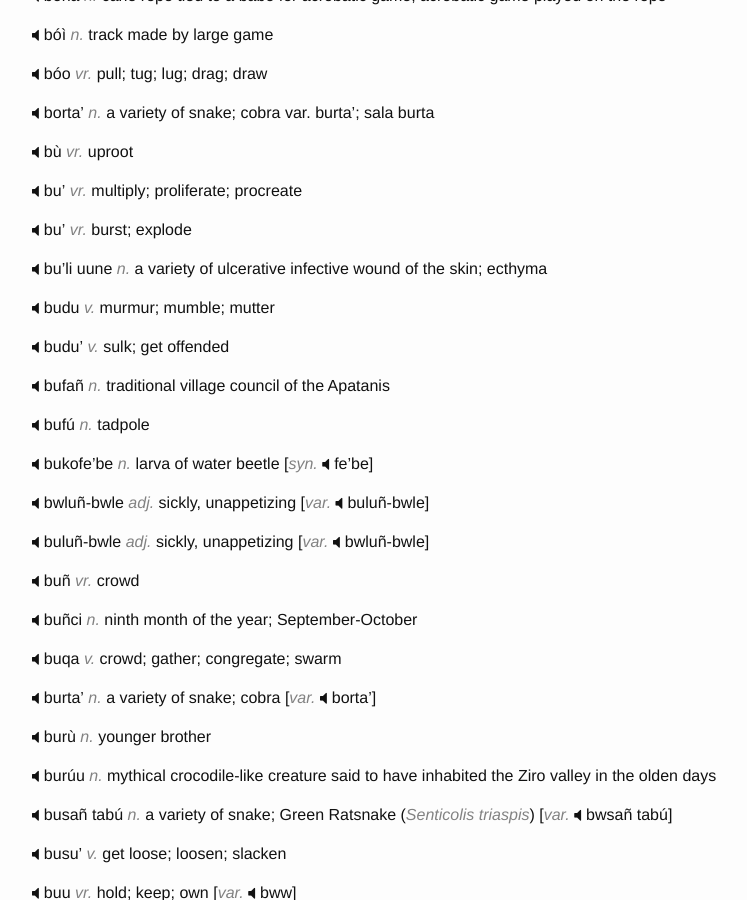
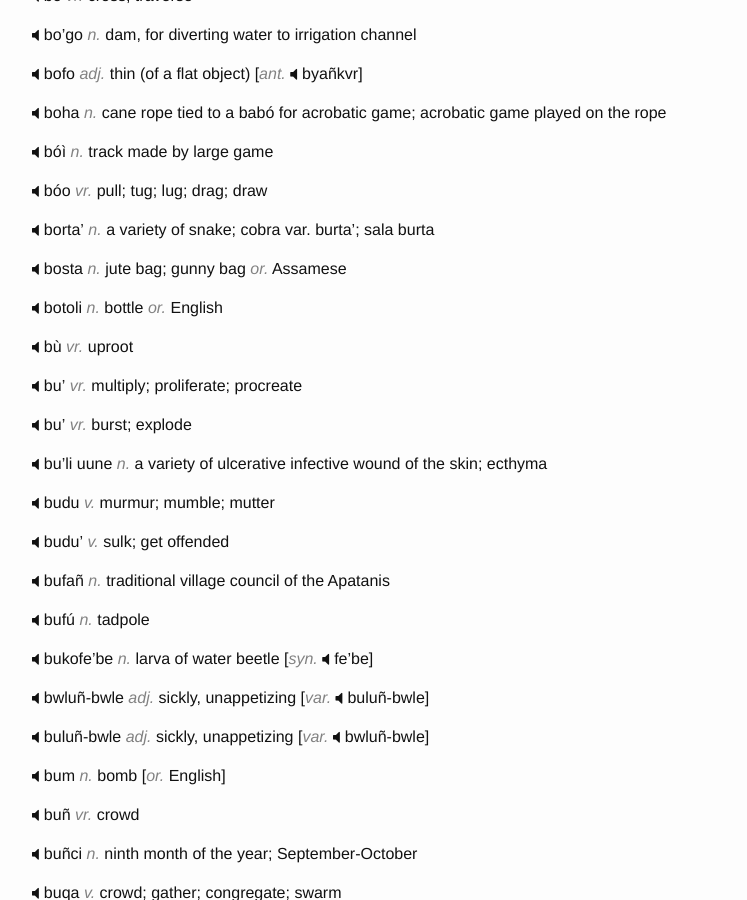
Before and after one commit to hacksparrow/language.apatani.org, a Jekyll site: the page built from dictionary/b.md, in a window 1280 px wide and 900 px high, scrolled down 4027 px. Shown: the whole window, without its empty margins (238-985 px from the left). Built offline with Jekyll 4.4.1, drawn with Linux system fonts in a browser that asks for light colours; nearby versions of some CDN libraries; comment, search, counter and statistics services are not loaded; some of the changed text lies outside the part shown.

Commit message:
Update b.md

```diff
--- a/dictionary/b.md
+++ b/dictionary/b.md
@@ -44,9 +44,15 @@ __baji__  _n._  time  [_or._ Assamese]
 
 __baka'__ _n._  dent; depression
 
+__bako'__	_n._	box	[_or._	Assamese]
+
+__baltiq__	_n._	bucket
+
 __balu__  _n._  garden
 
 __bañbañ__  _adj._  heavy or hoarse voice
+
+__bañs garw__	_n._	bus	[_or._	English]
 
 __bar__ _vr._  carry something with a horizontal bar or a rod
 
@@ -204,6 +210,11 @@ __bóo__ _vr._  pull; tug; lug; drag; draw
 
 __borta'__  _n._  a variety of snake; cobra var.  burta'; sala burta
 
+__bosta__	_n._	jute bag; gunny bag	_or._	Assamese
+
+
+__botoli__	_n._	bottle	_or._	English
+
 __bù__  _vr._  uproot
 
 __bu'__ _vr._  multiply; proliferate; procreate
@@ -225,6 +236,8 @@ __bukofe'be__ _n._  larva of water beetle [_syn._  fe'be]
 __bwluñ-bwle__  _adj._  sickly, unappetizing  [_var._  buluñ-bwle]
 
 __buluñ-bwle__  _adj._  sickly, unappetizing  [_var._  bwluñ-bwle]
+
+__bum__	_n._	bomb	[_or._	English]
 
 __buñ__ _vr._  crowd
 
```
Also changed, not shown: other parts of dictionary/b.md (+5 -0 lines).
